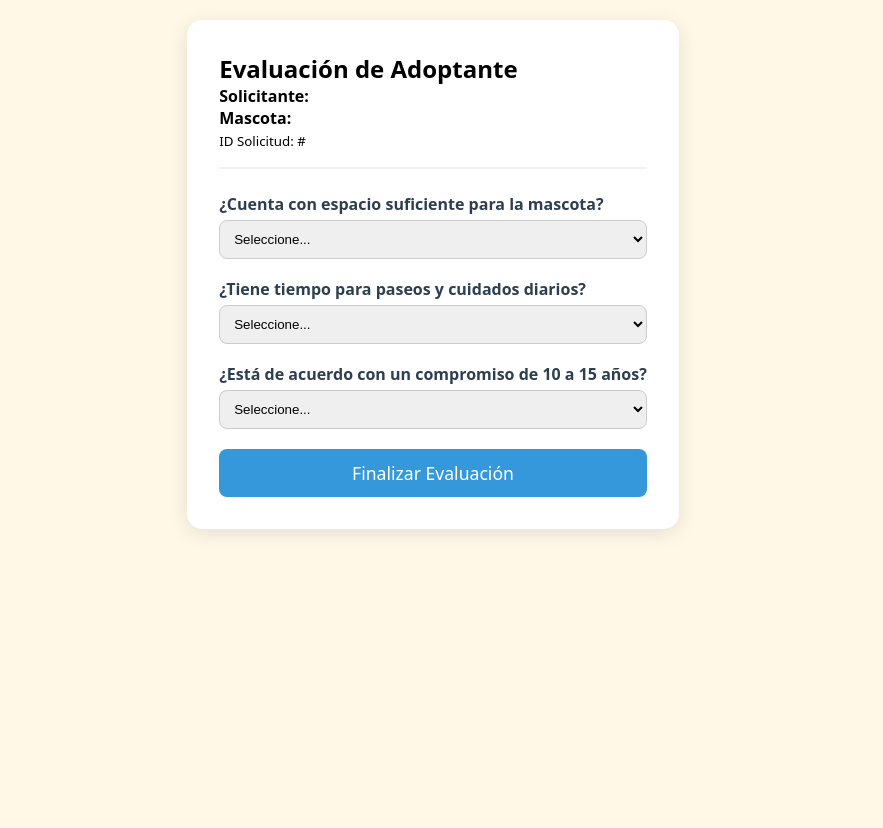
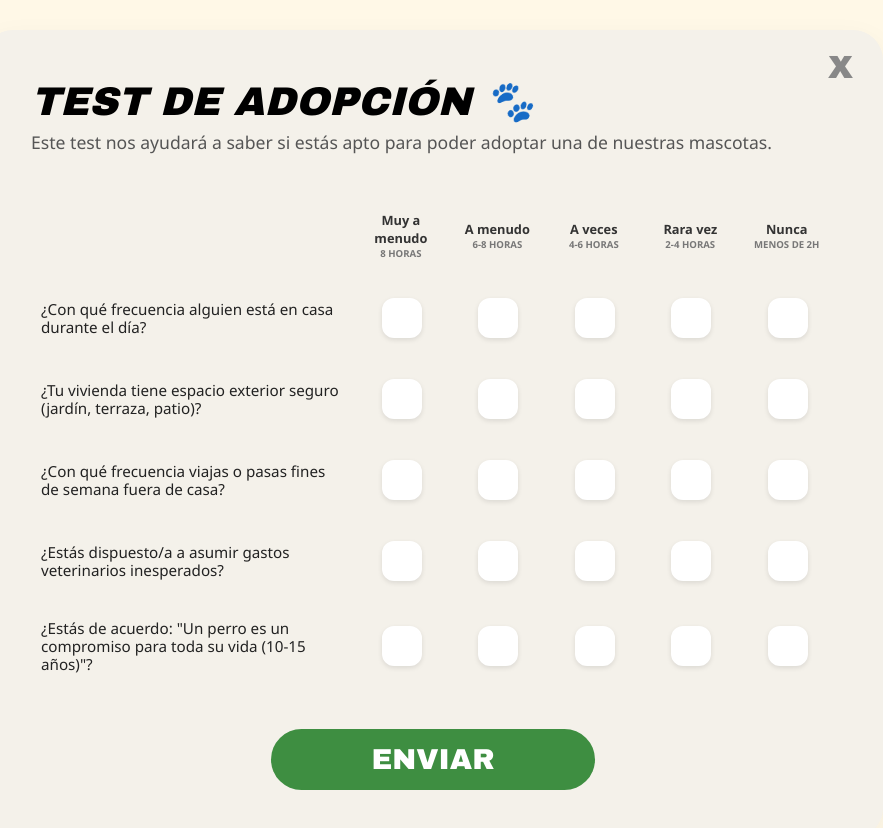
Before and after one commit to Wawitas-pe/wawitas_front, a React (Vite) app: page /adopcion in a window 1280 px wide. Shown: the top 828 px of the page, without its empty margins (207-1090 px from the left). Before the commit the page ends 800 px from the top, so only its background shows below. Built offline with nearby package versions, Linux system fonts and the light colour scheme.

Commit message:
Update_Form

```diff
--- a/src/AppRouter.jsx
+++ b/src/AppRouter.jsx
@@ -30,6 +30,7 @@ const AppRouter = () => {
                 {/* Perdidos: "/perdidos" */}
                 <Route path="perdidos" element={<PantallaPerdidos />} />
 
+                {/* test: "/adopcion" */}
                 <Route path="adopcion" element={<EvaluacionAdoptante />} />
 
                 {/* 🛑 SOLUCIÓN: Agregamos la ruta "registrar" aquí para que use el Layout */}
--- a/src/components/EvaluacionAdoptante.css
+++ b/src/components/EvaluacionAdoptante.css
@@ -1,49 +1,132 @@
 .evaluacion-card {
-    background: white;
-    padding: 2rem;
-    border-radius: 15px;
-    box-shadow: 0 4px 20px rgba(0,0,0,0.1);
-    max-width: 500px;
-    margin: 20px auto;
+    background: #f4f1ea; /* Color crema de la imagen */
+    padding: 3rem;
+    border-radius: 30px;
+    max-width: 900px;
+    margin: 30px auto;
+    font-family: 'Arial Black', sans-serif;
+    position: relative;
+    box-shadow: 0 10px 30px rgba(0,0,0,0.05);
+}
+
+.btn-close {
+    position: absolute;
+    top: 20px;
+    right: 30px;
+    font-size: 2rem;
+    color: #888;
+    cursor: pointer;
 }
 
 .evaluacion-header {
-    border-bottom: 2px solid #f0f0f0;
-    margin-bottom: 1.5rem;
-    padding-bottom: 1rem;
+    text-align: left;
+    margin-bottom: 2rem;
 }
 
-.evaluacion-form .pregunta {
-    margin-bottom: 1.2rem;
-    display: flex;
-    flex-direction: column;
-    text-align: left;
+.evaluacion-header h2 {
+    font-size: 2.5rem;
+    font-style: italic;
+    text-transform: uppercase;
+    margin-bottom: 5px;
 }
 
-.pregunta label {
-    font-weight: bold;
-    margin-bottom: 5px;
-    color: #2c3e50;
+.evaluacion-header p {
+    color: #555;
+    font-family: 'Segoe UI', sans-serif;
+    font-size: 1.1rem;
 }
 
-.pregunta select {
-    padding: 10px;
-    border-radius: 8px;
-    border: 1px solid #ccc;
+/* Estructura de Tabla/Matriz */
+.test-table {
+    width: 100%;
+    border-collapse: separate;
+    border-spacing: 0 15px;
 }
 
-.btn-evaluar {
+.column-header {
+    text-align: center;
+    font-size: 0.8rem;
+    color: #333;
+    padding: 10px;
+    font-family: 'Segoe UI', sans-serif;
+}
+
+.sub-header {
+    display: block;
+    font-size: 0.6rem;
+    color: #777;
+    text-transform: uppercase;
+}
+
+.pregunta-row td {
+    padding: 10px;
+    vertical-align: middle;
+}
+
+.pregunta-texto {
+    width: 40%;
+    font-size: 0.95rem;
+    color: #222;
+    line-height: 1.2;
+    font-family: 'Segoe UI', sans-serif;
+    font-weight: 500;
+}
+
+/* Estilo del Radio Button Circular */
+.radio-cell {
+    text-align: center;
+    width: 12%;
+}
+
+.custom-radio {
+    appearance: none;
+    width: 40px;
+    height: 40px;
+    border: 2px solid #fff;
+    background: #fff;
+    border-radius: 12px; /* Cuadrado redondeado como la imagen */
+    cursor: pointer;
+    display: inline-block;
+    position: relative;
+    transition: 0.3s;
+    box-shadow: 0 2px 5px rgba(0,0,0,0.1);
+}
+
+.custom-radio:checked {
     background-color: #3498db;
+    border-color: #3498db;
+}
+
+.custom-radio:checked::after {
+    content: '✓';
+    color: white;
+    position: absolute;
+    top: 50%;
+    left: 50%;
+    transform: translate(-50%, -50%);
+    font-weight: bold;
+}
+
+/* Botón Enviar estilo Imagen */
+.btn-container {
+    text-align: center;
+    margin-top: 30px;
+}
+
+.btn-evaluar-verde {
+    background-color: #3e8e41; /* Verde de la imagen */
     color: white;
     border: none;
-    padding: 12px;
-    width: 100%;
-    border-radius: 8px;
-    font-size: 1.1rem;
+    padding: 15px 100px;
+    border-radius: 50px;
+    font-size: 1.8rem;
+    font-weight: bold;
     cursor: pointer;
+    text-transform: uppercase;
     transition: 0.3s;
 }
 
-.btn-evaluar:hover {
-    background-color: #2980b9;
+.btn-evaluar-verde:hover {
+    background-color: #2e6b31;
+    transform: scale(1.02);
 }
--- a/src/components/EvaluacionAdoptante.jsx
+++ b/src/components/EvaluacionAdoptante.jsx
@@ -2,97 +2,89 @@ import React, { useState } from 'react';
 import './EvaluacionAdoptante.css';
 
 export const EvaluacionAdoptante = ({ solicitudId, usuarioNombre, perroNombre }) => {
-    const [respuestas, setRespuestas] = useState({
-        espacioSuficiente: '',
-        tiempoDisponible: '',
-        compromisoLargoPlazo: '',
-        otrosAnimales: ''
-    });
-
+    const [respuestas, setRespuestas] = useState({});
     const [enviando, setEnviando] = useState(false);
 
-    // Manejar cambios en el formulario
-    const handleChange = (e) => {
-        setRespuestas({ ...respuestas, [e.target.name]: e.target.value });
+    const preguntas = [
+        { id: 'frecuenciaCasa', texto: '¿Con qué frecuencia alguien está en casa durante el día?' },
+        { id: 'espacioExterior', texto: '¿Tu vivienda tiene espacio exterior seguro (jardín, terraza, patio)?' },
+        { id: 'viajesFrecuentes', texto: '¿Con qué frecuencia viajas o pasas fines de semana fuera de casa?' },
+        { id: 'gastosVet', texto: '¿Estás dispuesto/a a asumir gastos veterinarios inesperados?' },
+        { id: 'compromisoVida', texto: '¿Estás de acuerdo: "Un perro es un compromiso para toda su vida (10-15 años)"?' }
+    ];
+
+    const opciones = [
+        { label: 'Muy a menudo', sub: '8 HORAS', pts: 20 },
+        { label: 'A menudo', sub: '6-8 HORAS', pts: 15 },
+        { label: 'A veces', sub: '4-6 HORAS', pts: 10 },
+        { label: 'Rara vez', sub: '2-4 HORAS', pts: 5 },
+        { label: 'Nunca', sub: 'MENOS DE 2H', pts: 0 }
+    ];
+
+    const handleChange = (preguntaId, puntos) => {
+        setRespuestas({ ...respuestas, [preguntaId]: puntos });
     };
 
-    // Lógica para calcular el score basado en la BD (Decimal 5,2)
-    const calcularScore = () => {
-        let puntos = 0;
-        if (respuestas.espacioSuficiente === 'si') puntos += 25;
-        if (respuestas.tiempoDisponible === 'si') puntos += 25;
-        if (respuestas.compromisoLargoPlazo === 'si') puntos += 30;
-        if (respuestas.otrosAnimales === 'si') puntos += 20;
-        return puntos.toFixed(2);
-    };
+    const handleSubmit = (e) => {
+        e.preventDefault();
+        const scoreFinal = Object.values(respuestas).reduce((a, b) => a + b, 0);
 
-    const handleSubmit = async (e) => {
-        e.preventDefault();
-        setEnviando(true);
+        // Lógica de estado
+        let status = 'no_apto';
+        if (scoreFinal >= 70) status = 'apto';
+        else if (scoreFinal >= 40) status = 'entrevista_pendiente';
 
-        const scoreFinal = calcularScore();
-
-        // Determinar status_evaluacion según el score
-        let statusEval = 'entrevista_pendiente';
-        if (scoreFinal < 50) statusEval = 'no_apto';
-        else if (scoreFinal >= 80) statusEval = 'apto';
-
-        const evaluacionData = {
-            solicitud_id: solicitudId, // FK a solicitudesAdopcion
-            score_final: parseFloat(scoreFinal),
-            status_evaluacion: statusEval,
-            fecha_evaluacion: new Date().toISOString()
-        };
-
-        console.log("Enviando a BD bd_wawitas:", evaluacionData);
-
-        // Aquí iría tu llamada al API (fetch/axios)
-        // await api.post('/evaluaciones', evaluacionData);
-
-        alert(`Evaluación completada. Resultado: ${statusEval} (${scoreFinal} pts)`);
-        setEnviando(false);
+        alert(`Resultado: ${status} (${scoreFinal} pts)`);
+        console.log("Enviando a bd_wawitas...", { solicitudId, scoreFinal, status });
     };
 
     return (
         <div className="evaluacion-card">
-            <div className="evaluacion-header">
-                <h2>Evaluación de Adoptante</h2>
-                <p><strong>Solicitante:</strong> {usuarioNombre}</p>
-                <p><strong>Mascota:</strong> {perroNombre}</p>
-                <small>ID Solicitud: #{solicitudId}</small>
-            </div>
+            <div className="btn-close">X</div>
 
-            <form onSubmit={handleSubmit} className="evaluacion-form">
-                <div className="pregunta">
-                    <label>¿Cuenta con espacio suficiente para la mascota?</label>
-                    <select name="espacioSuficiente" required onChange={handleChange}>
-                        <option value="">Seleccione...</option>
-                        <option value="si">Sí, tiene patio o casa amplia</option>
-                        <option value="no">No, espacio muy reducido</option>
-                    </select>
+            <header className="evaluacion-header">
+                <h2>TEST DE ADOPCIÓN 🐾</h2>
+                <p>Este test nos ayudará a saber si estás apto para poder adoptar una de nuestras mascotas.</p>
+            </header>
+
+            <form onSubmit={handleSubmit}>
+                <table className="test-table">
+                    <thead>
+                        <tr>
+                            <th></th>
+                            {opciones.map((opt, index) => (
+                                <th key={index} className="column-header">
+                                    {opt.label}
+                                    <span className="sub-header">{opt.sub}</span>
+                                </th>
+                            ))}
+                        </tr>
+                    </thead>
+                    <tbody>
+                        {preguntas.map((preg) => (
+                            <tr key={preg.id} className="pregunta-row">
+                                <td className="pregunta-texto">{preg.texto}</td>
+                                {opciones.map((opt, index) => (
+                                    <td key={index} className="radio-cell">
+                                        <input
+                                            type="radio"
+                                            name={preg.id}
+                                            className="custom-radio"
+                                            required
+                                            onChange={() => handleChange(preg.id, opt.pts)}
+                                        />
+                                    </td>
+                                ))}
+                            </tr>
+                        ))}
+                    </tbody>
+                </table>
+
+                <div className="btn-container">
+                    <button type="submit" className="btn-evaluar-verde">
+                        ENVIAR
+                    </button>
                 </div>
-
-                <div className="pregunta">
-                    <label>¿Tiene tiempo para paseos y cuidados diarios?</label>
-                    <select name="tiempoDisponible" required onChange={handleChange}>
-                        <option value="">Seleccione...</option>
-                        <option value="si">Sí (más de 2 horas)</option>
-                        <option value="no">No (menos de 1 hora)</option>
-                    </select>
-                </div>
-
-                <div className="pregunta">
-                    <label>¿Está de acuerdo con un compromiso de 10 a 15 años?</label>
-                    <select name="compromisoLargoPlazo" required onChange={handleChange}>
-                        <option value="">Seleccione...</option>
-                        <option value="si">Totalmente de acuerdo</option>
-                        <option value="no">No estoy seguro</option>
-                    </select>
-                </div>
-
-                <button type="submit" className="btn-evaluar" disabled={enviando}>
-                    {enviando ? 'Procesando...' : 'Finalizar Evaluación'}
-                </button>
             </form>
         </div>
     );
--- a/src/components/molecules/EvaluacionAdoptante.css
+++ b/src/components/molecules/EvaluacionAdoptante.css
@@ -1,49 +1,132 @@
 .evaluacion-card {
-    background: white;
-    padding: 2rem;
-    border-radius: 15px;
-    box-shadow: 0 4px 20px rgba(0,0,0,0.1);
-    max-width: 500px;
-    margin: 20px auto;
+    background: #f4f1ea; /* Color crema de la imagen */
+    padding: 3rem;
+    border-radius: 30px;
+    max-width: 900px;
+    margin: 30px auto;
+    font-family: 'Arial Black', sans-serif;
+    position: relative;
+    box-shadow: 0 10px 30px rgba(0,0,0,0.05);
+}
+
+.btn-close {
+    position: absolute;
+    top: 20px;
+    right: 30px;
+    font-size: 2rem;
+    color: #888;
+    cursor: pointer;
 }
 
 .evaluacion-header {
-    border-bottom: 2px solid #f0f0f0;
-    margin-bottom: 1.5rem;
-    padding-bottom: 1rem;
+    text-align: left;
+    margin-bottom: 2rem;
 }
 
-.evaluacion-form .pregunta {
-    margin-bottom: 1.2rem;
-    display: flex;
-    flex-direction: column;
-    text-align: left;
+.evaluacion-header h2 {
+    font-size: 2.5rem;
+    font-style: italic;
+    text-transform: uppercase;
+    margin-bottom: 5px;
 }
 
-.pregunta label {
-    font-weight: bold;
-    margin-bottom: 5px;
-    color: #2c3e50;
+.evaluacion-header p {
+    color: #555;
+    font-family: 'Segoe UI', sans-serif;
+    font-size: 1.1rem;
 }
 
-.pregunta select {
-    padding: 10px;
-    border-radius: 8px;
-    border: 1px solid #ccc;
+/* Estructura de Tabla/Matriz */
+.test-table {
+    width: 100%;
+    border-collapse: separate;
+    border-spacing: 0 15px;
 }
 
-.btn-evaluar {
+.column-header {
+    text-align: center;
+    font-size: 0.8rem;
+    color: #333;
+    padding: 10px;
+    font-family: 'Segoe UI', sans-serif;
+}
+
+.sub-header {
+    display: block;
+    font-size: 0.6rem;
+    color: #777;
+    text-transform: uppercase;
+}
+
+.pregunta-row td {
+    padding: 10px;
+    vertical-align: middle;
+}
+
+.pregunta-texto {
+    width: 40%;
+    font-size: 0.95rem;
+    color: #222;
+    line-height: 1.2;
+    font-family: 'Segoe UI', sans-serif;
+    font-weight: 500;
+}
+
+/* Estilo del Radio Button Circular */
+.radio-cell {
+    text-align: center;
+    width: 12%;
+}
+
+.custom-radio {
+    appearance: none;
+    width: 40px;
+    height: 40px;
+    border: 2px solid #fff;
+    background: #fff;
+    border-radius: 12px; /* Cuadrado redondeado como la imagen */
+    cursor: pointer;
+    display: inline-block;
+    position: relative;
+    transition: 0.3s;
+    box-shadow: 0 2px 5px rgba(0,0,0,0.1);
+}
+
+.custom-radio:checked {
     background-color: #3498db;
+    border-color: #3498db;
+}
+
+.custom-radio:checked::after {
+    content: '✓';
+    color: white;
+    position: absolute;
+    top: 50%;
+    left: 50%;
+    transform: translate(-50%, -50%);
+    font-weight: bold;
+}
+
+/* Botón Enviar estilo Imagen */
+.btn-container {
+    text-align: center;
+    margin-top: 30px;
+}
+
+.btn-evaluar-verde {
+    background-color: #3e8e41; /* Verde de la imagen */
     color: white;
     border: none;
-    padding: 12px;
-    width: 100%;
-    border-radius: 8px;
-    font-size: 1.1rem;
+    padding: 15px 100px;
+    border-radius: 50px;
+    font-size: 1.8rem;
+    font-weight: bold;
     cursor: pointer;
+    text-transform: uppercase;
     transition: 0.3s;
 }
 
-.btn-evaluar:hover {
-    background-color: #2980b9;
+.btn-evaluar-verde:hover {
+    background-color: #2e6b31;
+    transform: scale(1.02);
 }
--- a/src/components/molecules/EvaluacionAdoptante.jsx
+++ b/src/components/molecules/EvaluacionAdoptante.jsx
@@ -2,97 +2,89 @@ import React, { useState } from 'react';
 import './EvaluacionAdoptante.css';
 
 export const EvaluacionAdoptante = ({ solicitudId, usuarioNombre, perroNombre }) => {
-    const [respuestas, setRespuestas] = useState({
-        espacioSuficiente: '',
-        tiempoDisponible: '',
-        compromisoLargoPlazo: '',
-        otrosAnimales: ''
-    });
-
+    const [respuestas, setRespuestas] = useState({});
     const [enviando, setEnviando] = useState(false);
 
-    // Manejar cambios en el formulario
-    const handleChange = (e) => {
-        setRespuestas({ ...respuestas, [e.target.name]: e.target.value });
+    const preguntas = [
+        { id: 'frecuenciaCasa', texto: '¿Con qué frecuencia alguien está en casa durante el día?' },
+        { id: 'espacioExterior', texto: '¿Tu vivienda tiene espacio exterior seguro (jardín, terraza, patio)?' },
+        { id: 'viajesFrecuentes', texto: '¿Con qué frecuencia viajas o pasas fines de semana fuera de casa?' },
+        { id: 'gastosVet', texto: '¿Estás dispuesto/a a asumir gastos veterinarios inesperados?' },
+        { id: 'compromisoVida', texto: '¿Estás de acuerdo: "Un perro es un compromiso para toda su vida (10-15 años)"?' }
+    ];
+
+    const opciones = [
+        { label: 'Muy a menudo', sub: '8 HORAS', pts: 20 },
+        { label: 'A menudo', sub: '6-8 HORAS', pts: 15 },
+        { label: 'A veces', sub: '4-6 HORAS', pts: 10 },
+        { label: 'Rara vez', sub: '2-4 HORAS', pts: 5 },
+        { label: 'Nunca', sub: 'MENOS DE 2H', pts: 0 }
+    ];
+
+    const handleChange = (preguntaId, puntos) => {
+        setRespuestas({ ...respuestas, [preguntaId]: puntos });
     };
 
-    // Lógica para calcular el score basado en la BD (Decimal 5,2)
-    const calcularScore = () => {
-        let puntos = 0;
-        if (respuestas.espacioSuficiente === 'si') puntos += 25;
-        if (respuestas.tiempoDisponible === 'si') puntos += 25;
-        if (respuestas.compromisoLargoPlazo === 'si') puntos += 30;
-        if (respuestas.otrosAnimales === 'si') puntos += 20;
-        return puntos.toFixed(2);
-    };
+    const handleSubmit = (e) => {
+        e.preventDefault();
+        const scoreFinal = Object.values(respuestas).reduce((a, b) => a + b, 0);
 
-    const handleSubmit = async (e) => {
-        e.preventDefault();
-        setEnviando(true);
+        // Lógica de estado
+        let status = 'no_apto';
+        if (scoreFinal >= 70) status = 'apto';
+        else if (scoreFinal >= 40) status = 'entrevista_pendiente';
 
-        const scoreFinal = calcularScore();
-
-        // Determinar status_evaluacion según el score
-        let statusEval = 'entrevista_pendiente';
-        if (scoreFinal < 50) statusEval = 'no_apto';
-        else if (scoreFinal >= 80) statusEval = 'apto';
-
-        const evaluacionData = {
-            solicitud_id: solicitudId, // FK a solicitudesAdopcion
-            score_final: parseFloat(scoreFinal),
-            status_evaluacion: statusEval,
-            fecha_evaluacion: new Date().toISOString()
-        };
-
-        console.log("Enviando a BD bd_wawitas:", evaluacionData);
-
-        // Aquí iría tu llamada al API (fetch/axios)
-        // await api.post('/evaluaciones', evaluacionData);
-
-        alert(`Evaluación completada. Resultado: ${statusEval} (${scoreFinal} pts)`);
-        setEnviando(false);
+        alert(`Resultado: ${status} (${scoreFinal} pts)`);
+        console.log("Enviando a bd_wawitas...", { solicitudId, scoreFinal, status });
     };
 
     return (
         <div className="evaluacion-card">
-            <div className="evaluacion-header">
-                <h2>Listo para Adoptar?</h2>
-                <p><strong>Solicitante:</strong> {usuarioNombre}</p>
-                <p><strong>Mascota:</strong> {perroNombre}</p>
-                <small>ID Solicitud: #{solicitudId}</small>
-            </div>
+            <div className="btn-close">Wawitas</div>
 
-            <form onSubmit={handleSubmit} className="evaluacion-form">
-                <div className="pregunta">
-                    <label>¿Cuenta con espacio suficiente para la mascota?</label>
-                    <select name="espacioSuficiente" required onChange={handleChange}>
-                        <option value="">Seleccione...</option>
-                        <option value="si">Sí, tiene patio o casa amplia</option>
-                        <option value="no">No, espacio muy reducido</option>
-                    </select>
+            <header className="evaluacion-header">
+                <h2>TEST DE ADOPCIÓN 🐾</h2>
+                <p>Este test nos ayudará a saber si estás apto para poder adoptar una de nuestras mascotas.</p>
+            </header>
+
+            <form onSubmit={handleSubmit}>
+                <table className="test-table">
+                    <thead>
+                        <tr>
+                            <th></th>
+                            {opciones.map((opt, index) => (
+                                <th key={index} className="column-header">
+                                    {opt.label}
+                                    <span className="sub-header">{opt.sub}</span>
+                                </th>
+                            ))}
+                        </tr>
+                    </thead>
+                    <tbody>
+                        {preguntas.map((preg) => (
+                            <tr key={preg.id} className="pregunta-row">
+                                <td className="pregunta-texto">{preg.texto}</td>
+                                {opciones.map((opt, index) => (
+                                    <td key={index} className="radio-cell">
+                                        <input
+                                            type="radio"
+                                            name={preg.id}
+                                            className="custom-radio"
+                                            required
+                                            onChange={() => handleChange(preg.id, opt.pts)}
+                                        />
+                                    </td>
+                                ))}
+                            </tr>
+                        ))}
+                    </tbody>
+                </table>
+
+                <div className="btn-container">
+                    <button type="submit" className="btn-evaluar-verde">
+                        ENVIAR
+                    </button>
                 </div>
-
-                <div className="pregunta">
-                    <label>¿Tiene tiempo para paseos y cuidados diarios?</label>
-                    <select name="tiempoDisponible" required onChange={handleChange}>
-                        <option value="">Seleccione...</option>
-                        <option value="si">Sí (más de 2 horas)</option>
-                        <option value="no">No (menos de 1 hora)</option>
-                    </select>
-                </div>
-
-                <div className="pregunta">
-                    <label>¿Está de acuerdo con un compromiso de 10 a 15 años?</label>
-                    <select name="compromisoLargoPlazo" required onChange={handleChange}>
-                        <option value="">Seleccione...</option>
-                        <option value="si">Totalmente de acuerdo</option>
-                        <option value="no">No estoy seguro</option>
-                    </select>
-                </div>
-
-                <button type="submit" className="btn-evaluar" disabled={enviando}>
-                    {enviando ? 'Procesando...' : 'Finalizar Evaluación'}
-                </button>
             </form>
         </div>
     );
--- a/src/components/organisms/header/Header.jsx
+++ b/src/components/organisms/header/Header.jsx
@@ -49,7 +49,7 @@ export const Header = () => {
                 <Link to="/zona" className={`nav-item ${getActiveClass('/zona')}`}>Tu Zona</Link>
                 <Link to="/blog" className={`nav-item ${getActiveClass('/blog')}`}>Blog Comunitario</Link>
                 <Link to="/perdidos" className={`nav-item ${getActiveClass('/perdidos')}`}>Perdidos</Link>
-                <Link to="/adopcion" className={`nav-item ${getActiveClass('/adopcion')}`}>Test-Adopcion</Link>
+                {/*<Link to="/adopcion" className={`nav-item ${getActiveClass('/adopcion')}`}>Test-Adopcion</Link>*/}
             </nav>
 
             <div className="header-actions">
--- a/src/pages/Blog.jsx
+++ b/src/pages/Blog.jsx
@@ -163,7 +163,8 @@ export const Blog = () => {
                 <TrendsSidebar posts={posts} />
             </div>
 
-            <PixelArtDog />
+            {/* En tu Blog.jsx simplemente lo llamas así: */}
+            <PixelArtDog onRestrictedAction={ejecutarAccionProtegida} />
 
             <button className="floating-publish-btn" onClick={() => ejecutarAccionProtegida(() => setIsModalOpen(true))}>✍️</button>
             <PostModal isVisible={isModalOpen} onClose={() => setIsModalOpen(false)} onPublish={handleNewPost} />
```
Also changed, not shown: src/components/molecules/PixelArtDog.jsx (+11 -2 lines).
